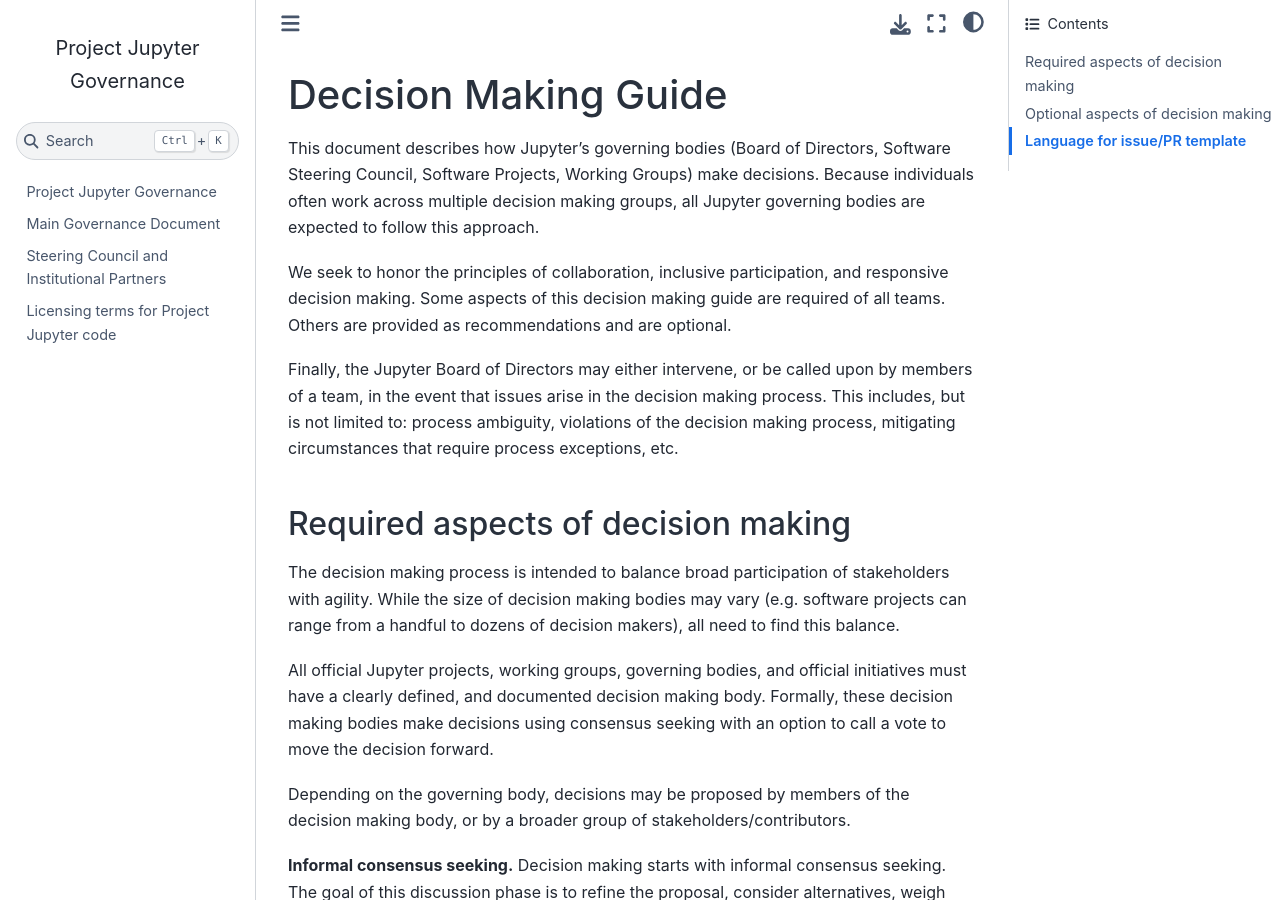
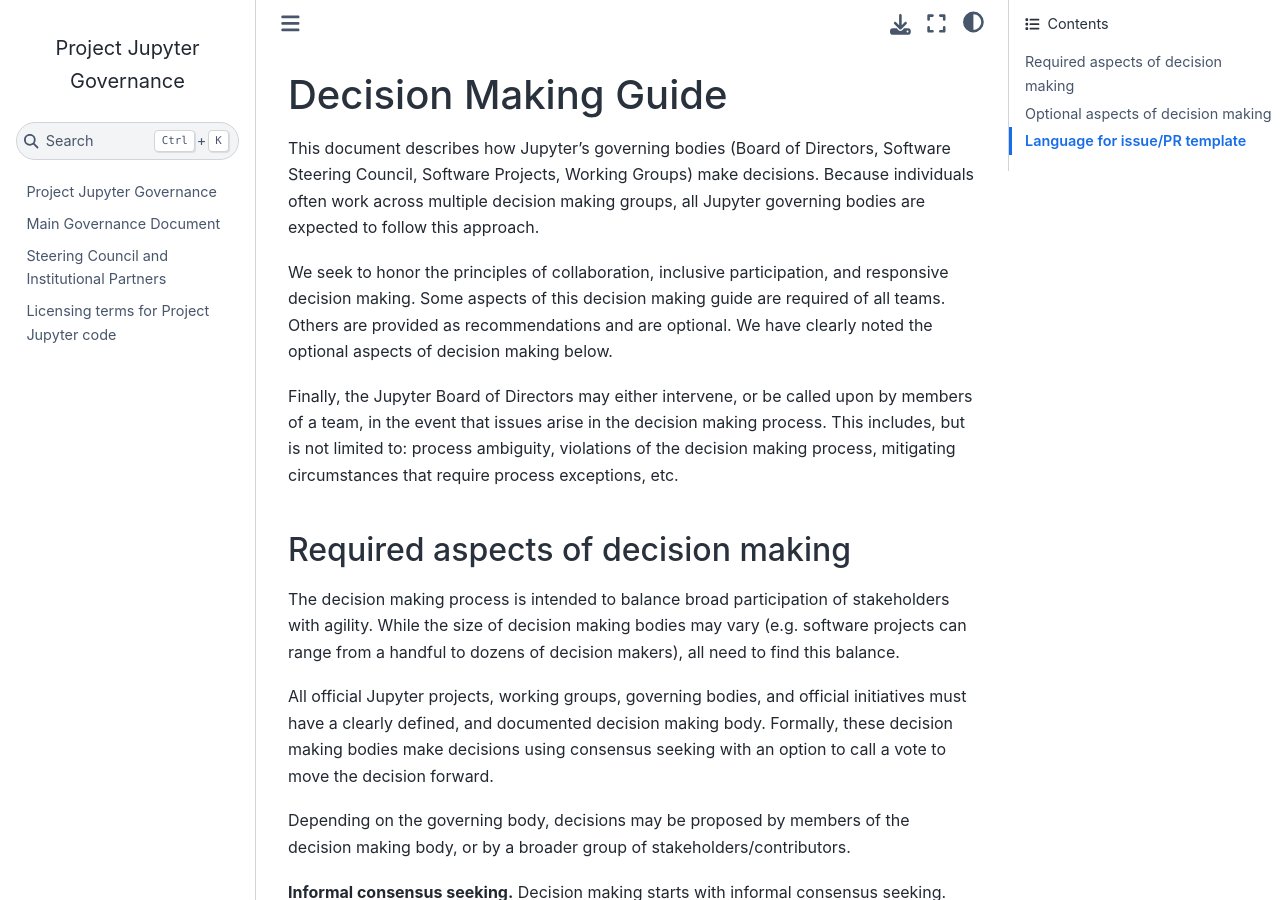
Before and after one commit to jupyter/governance, a Jupyter Book: the page built from decision_making.md, in a window 1280 px wide and 900 px high. Built offline with Jupyter Book 1.0.4 settings and Sphinx 7.4.7 and the Sphinx Book theme 1.1.4, drawn with Linux system fonts in a browser that asks for light colours; pages that are not in the unit, such as notebooks, are missing from menus.

Commit message:
Clarify optional vs. required aspects of decision making.

```diff
--- a/decision_making.md
+++ b/decision_making.md
@@ -2,7 +2,7 @@
 
 This document describes how Jupyter’s governing bodies (Board of Directors, Software Steering Council, Software Projects, Working Groups) make decisions. Because individuals often work across multiple decision making groups, all Jupyter governing bodies are expected to follow this approach.
 
-We seek to honor the principles of collaboration, inclusive participation, and responsive decision making. Some aspects of this decision making guide are required of all teams. Others are provided as recommendations and are optional.
+We seek to honor the principles of collaboration, inclusive participation, and responsive decision making. Some aspects of this decision making guide are required of all teams. Others are provided as recommendations and are optional. We have clearly noted the optional aspects of decision making below.
 
 Finally, the Jupyter Board of Directors may either intervene, or be called upon by members of a team, in the event that issues arise in the decision making process. This includes, but is not limited to: process ambiguity, violations of the decision making process, mitigating circumstances that require process exceptions, etc.
 
```
